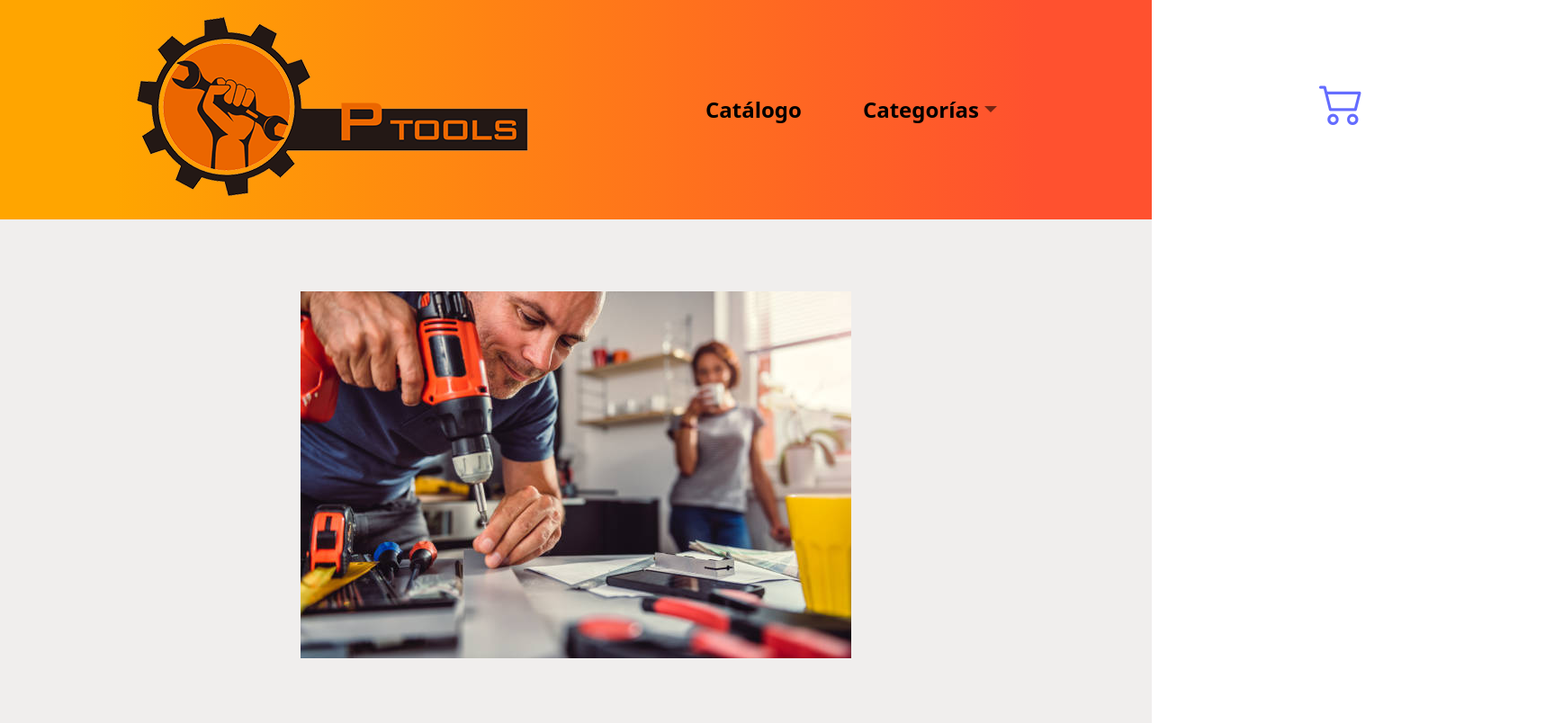
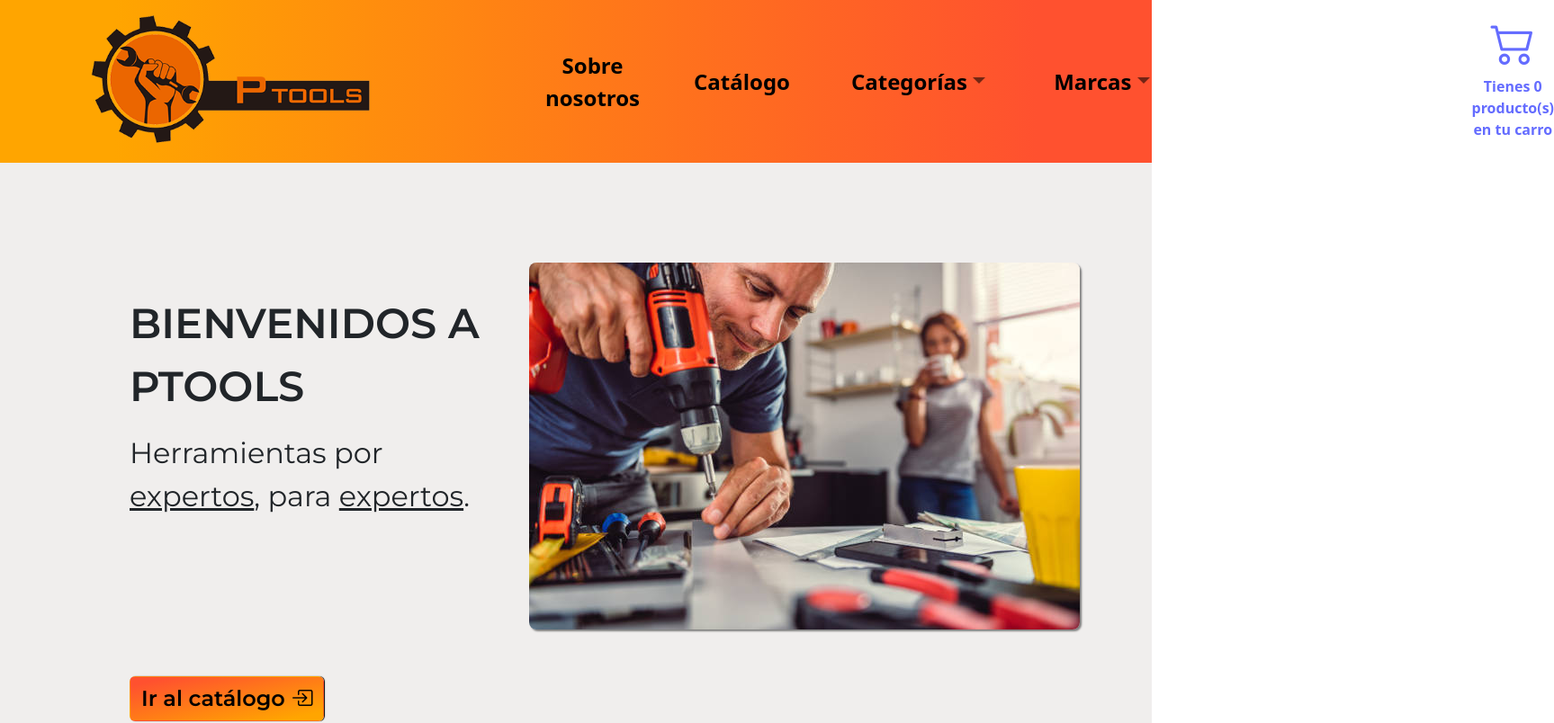
Before and after one commit to Jemuth/Tool-E-Commerce_React-Project, a React (Vite) app: page / in a window 1280 px wide. Shown: the top 804 px of the page at 90% size, 1727 px wide, since content can reach past the window. Built offline with nearby package versions, Linux system fonts and the light colour scheme.

Commit message:
Arreglando estilos

```diff
--- a/index.html
+++ b/index.html
@@ -5,6 +5,9 @@
     <meta name="viewport" content="width=device-width, initial-scale=1.0" />
     <link rel="shortcut icon" href="#">
     <link rel="stylesheet" href="https://cdn.jsdelivr.net/npm/bootstrap-icons@1.10.3/font/bootstrap-icons.css">
+    <link rel="preconnect" href="https://fonts.googleapis.com">
+    <link rel="preconnect" href="https://fonts.gstatic.com" crossorigin>
+    <link href="https://fonts.googleapis.com/css2?family=Montserrat:wght@400;600&display=swap" rel="stylesheet">
     <base href="./" />
     <title>P-TOOLS, herramientas para expertos</title>
   </head>
--- a/src/App.css
+++ b/src/App.css
@@ -15,11 +15,62 @@ html, body, #app, #app>div {
   background-color: #F0EEED;
 }
 .container_welcome {
-  padding-top: 5rem;
-  padding-bottom: 5rem;
+  display: flex;
+  flex-direction: row;
+  align-items: center;
+  justify-content: space-evenly;
+  padding: 5rem;
+  width: auto;
+  height: auto;
+  background-color: #F0EEED;
+}
+.container_welcome > .container {
+  display: flex;
+  flex-direction: column;
+}
+.container_welcome > img {
   width: 100%;
-  height: 100%;
-  background-color: #F0EEED;
+  border-radius: .5rem;
+  box-shadow: 2px 2px 2px .1px grey;
+}
+.container_welcome > .container > p {
+  font-family: 'Montserrat', sans-serif;
+  text-align: left;
+  font-size: 2.9rem;
+  font-weight: bold;
+}
+.container_welcome > .container {
+  padding-top: 2rem;
+  padding-left: 2rem;
+  border-radius: .5rem;
+  height: 25.4rem;
+  margin: 2rem;
+}
+.container_welcome > .container > .welcometext {
+  font-family: 'Montserrat', sans-serif;
+  text-align: left;
+  font-size: 2rem;
+  font-weight: lighter;
+}
+.container_welcome > .container > .welcomelink {
+  display: flex;
+  justify-content: flex-start;
+  align-items: center;
+  padding-top: 10rem;
+  font-family: 'Montserrat', sans-serif;
+  text-align: left;
+}
+.container_welcome > .container > .welcomelink > a:hover {
+  text-decoration: none;
+  color: black !important;
+}
+.container_welcome > .container > .welcomelink > a:visited {
+  text-decoration: none;
+  color: black !important;
+}
+#welcometext {
+  font-size: 1.5rem;
+  font-weight: bold !important;
 }
 .navbar {
   color: black;
@@ -27,11 +78,14 @@ html, body, #app, #app>div {
   display: flex;
   justify-content: space-evenly;
 }
+.navbar-logo {
+  width: 20rem;
+}
 #navtext {
   font-weight: bold !important;
 }
 .navbar-brand {
-  margin-left: 8rem;
+  margin-left: 5rem;
   margin-right: 10rem !important;
 }
 .navbar-nav {
@@ -42,14 +96,18 @@ html, body, #app, #app>div {
   color: black;
 }
 #navtext:hover {
-  color: #f94724;
+  color: #F0EEED;
 }
 .navbar-nav > li > .dropdown-menu { background-color: #ff7919; font-weight: bold; font-size: large; }
 
 .dropdown a:hover {
-  color: #f94724;
+  color: #F0EEED;
 }
-.navbar-nav > li > .dropdown-menu a:visited {     background-color: #f94724; color: black;  }
+.dropdown-menu > .dropdown-item {
+  font-family: 'Montserrat', sans-serif;
+  font-weight: bold;
+}
+.navbar-nav > li > .dropdown-menu a:visited {     background-color: #F0EEED; color: black;  }
 
 .navbar-nav > li {
   padding-left:30px;
@@ -66,23 +124,23 @@ html, body, #app, #app>div {
   color: black !important;
 }
 .cart_link:hover {
-  color: #f93224 !important;
+  color: #F0EEED !important;
 }
 .cart_container i {
   font-size: 3.1rem;
   padding-bottom: 3rem;
 }
 .cart_container p {
-  font-size: 1.5rem;
+  font-size: 1rem;
   display: flex;
   flex-direction: column;
 }
 .card {
+  font-family: 'Montserrat', sans-serif;
   width: 18rem;
   height: 100% !important;
   padding: 1rem;
   background: #222;
-
   color: black;
   box-shadow: 2px 2px 2px .1px grey;
 }
@@ -97,29 +155,23 @@ html, body, #app, #app>div {
   padding-top: .1rem !important;
   margin-top: 1rem;
   margin-bottom: 1rem;
-  background: var(--gradient) !important;
+
 }
 .card-title {
   font-weight: bold;
 }
 .card_button {
-  color: white;
+  color: black !important;
   border: 5px solid;
-  border-image-slice: 1;
-  font-weight: bold;
-  background: var(--gradient) !important;
-  border-image-source:  var(--gradient) !important;
+  background: var(--gradient);
   text-decoration: none;
-  transition: all .4s ease;
+  border: .1px solid none !important;
+  box-shadow: black 1px 0 1px;
 }
-
-.btn:hover, .btn:focus {
-  background: var(--gradient) !important;
-  -webkit-text-fill-color: black !important;
-  border: .1px solid none !important;
-  box-shadow: black 1px 0 10px;
+.card_button:hover {
+  background: #F0EEED !important;
+  color: black !important;
 }
-
 .item_list {
   display: grid;
   height: auto;
--- a/src/App.jsx
+++ b/src/App.jsx
@@ -23,6 +23,7 @@ function App() {
     <Route path='/' element={<Welcome />} />
     <Route path='/catalogo' element={<ItemListContainer />} />
     <Route path='/categorias/:categoryId' element={<ItemListContainer />} />
+    <Route path='/marcas/:brandId' element={<ItemListContainer />} />
     <Route path='/cart' element={<Cart />} />
     <Route path='/detalle/:detailId' element={ <ItemDetailContainer />} />
   </Routes>
--- a/src/components/CartWidget.jsx
+++ b/src/components/CartWidget.jsx
@@ -7,7 +7,7 @@ const {totalProducts} = useCartContext();
   return (
     <div className="cart_container">
         <i className="bi bi-cart2"></i>
-        <p><span style={{ fontWeight: 'bold' }}>{totalProducts() || ''}</span></p>
+        <p><span style={{ fontWeight: 'bold' }}>Tienes {totalProducts() || '0'} producto(s) en tu carro</span></p>
     </div>
   );
 }
--- a/src/components/Item.jsx
+++ b/src/components/Item.jsx
@@ -18,9 +18,11 @@ const Item = ({info}) => {
                                     <h3 className="card-text">${info.price}</h3>
                                     <p className="card-text">Tenemos <span style={{ fontWeight: 'bold' }}>{info.stock}</span> en stock</p>
                                 </div>
+                                <div className='container'>
                                     <Link to={`/detalle/${info.id}`}>
                                         <button className="card_button btn mr-2"><span style={{ fontWeight: 'bold' }}>Ver detalles</span></button>
                                     </Link>
+                                </div>
                         </div>
                     </div>
                 </div>
--- a/src/components/Navbar.jsx
+++ b/src/components/Navbar.jsx
@@ -5,9 +5,12 @@ import { NavLink } from 'react-router-dom';
 export const Navbar = () => {
     return (
             <nav className="navbar px-3 navbar-expand-lg">
-            <NavLink className="navbar-brand" to='/'><img src="/assets/images/brandlogo.png" alt="Logo Ptools" /></NavLink>
+            <NavLink className="navbar-brand" to='/'><img className="navbar-logo" src="/assets/images/brandlogo.png" alt="Logo Ptools" /></NavLink>
             <div className="navbar_links" id="navbarSupportedContent">
                 <ul className="navbar-nav mr-auto">
+                    <li className="nav-item active">
+                        <NavLink className="nav_link" to='/'><span id="navtext" style={{ fontWeight: 'bold'}}>Sobre nosotros</span></NavLink>
+                    </li>
                     <li className="nav-item active">
                         <NavLink className="nav_link" to='/catalogo'><span id="navtext" style={{ fontWeight: 'bold'}}>Catálogo</span></NavLink>
                     </li>
@@ -21,6 +24,17 @@ export const Navbar = () => {
                         <NavLink className="dropdown-item" to='/categorias/epp'>Equipo de protección personal</NavLink>
                     </div>
                     </li>
+                    <li className="nav-item  dropdown">
+                        <a className="nav-link dropdown-toggle" href="#" id="navbarDropdown" role="button" data-bs-toggle="dropdown" aria-haspopup="true" aria-expanded="false">
+                        <span id="navtext" style={{ fontWeight: 'bold'}}>Marcas</span>
+                        </a>
+                    <div className="dropdown-menu" aria-labelledby="navbarDropdown">
+                        <NavLink className="dropdown-item" to='/marcas/DeWalt'>DeWalt</NavLink>
+                        <NavLink className="dropdown-item" to='/marcas/Stanley'>Stanley</NavLink>
+                        <NavLink className="dropdown-item" to='/marcas/Karson'>Karson</NavLink>
+                        <NavLink className="dropdown-item" to='/marcas/Redline'>Redline</NavLink>
+                    </div>
+                    </li>
                 </ul>
             </div>
             <NavLink className="cart_link" to='/cart'><CartWidget/></NavLink>
--- a/src/components/Welcome.jsx
+++ b/src/components/Welcome.jsx
@@ -1,9 +1,17 @@
 import React from 'react';
+import { NavLink } from 'react-router-dom';
 
 const Welcome = () => {
   return (
     <>
     <div className= "container_welcome">
+      <div className="container">
+        <p>BIENVENIDOS A PTOOLS</p>
+        <p className="welcometext">Herramientas por <u>expertos</u>, para <u>expertos</u>.</p>
+        <div className="welcomelink">
+        <NavLink to='/catalogo'><button className="card_button btn mr-2"><span id="welcometext" style={{ fontWeight: 'bold'}}>Ir al catálogo <i class="bi bi-box-arrow-in-right"></i></span></button></NavLink>
+        </div>
+      </div>
     <img src="./assets/images/welcome.jpg" alt="Bienvenidos a P-Tools" />
     </div>
     </>
--- a/src/containers/ItemListContainer.jsx
+++ b/src/containers/ItemListContainer.jsx
@@ -97,6 +97,23 @@ export const ItemListContainer = () => {
 
     },[categoryId])
 
+    const {brandId} = useParams();
+
+    useEffect(() => {
+        const getData = new Promise(resolve => {
+            setTimeout(() => {
+                resolve(tools);
+            },2000);
+        });
+        if (brandId) {
+            getData.then(res => setData(res.filter(tools => tools.brand === brandId)));
+        } else {
+            getData.then(res => setData(res));
+        }
+
+
+    },[brandId])
+
     return (
         <>
         <div className="item_list">
```
Also changed, not shown: public/assets/images/3.jpg.
